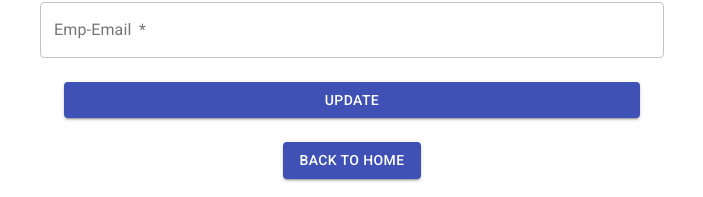
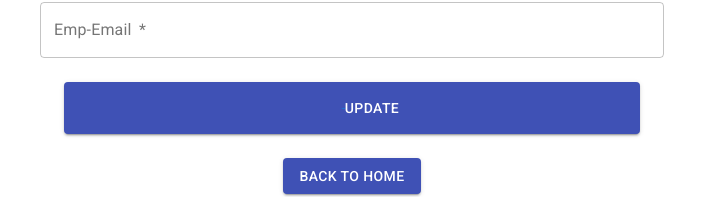
Before and after one commit to amanshukala/inffyno-task, a React (Create React App) app: page /edit/1 in a window 1280 px wide. Both pictures are taken after a click on the button "UPDATE". Shown: the part 327-524 px from the top of the page, without its empty margins (288-991 px from the left). Built offline with nearby package versions, Linux system fonts and the light colour scheme; no server answers.

Commit message:
add loading on update button and alert after success update

```diff
--- a/package.json
+++ b/package.json
@@ -16,6 +16,7 @@
     "react-dom": "^18.2.0",
     "react-router-dom": "^6.3.0",
     "react-scripts": "5.0.1",
+    "react-spinkit": "^3.0.0",
     "web-vitals": "^2.1.4"
   },
   "scripts": {
--- a/src/Pages/AlertDialog.js
+++ b/src/Pages/AlertDialog.js
@@ -4,6 +4,9 @@ import Dialog from '@mui/material/Dialog';
 import DialogActions from '@mui/material/DialogActions';
 import DialogContent from '@mui/material/DialogContent';
 import DialogContentText from '@mui/material/DialogContentText';
+import Progressbar from './Progressbar'
+
+
 //import DialogTitle from '@mui/material/DialogTitle';
 
 const  AlertDialog =(props)=> {
@@ -36,9 +39,12 @@ const  AlertDialog =(props)=> {
         </DialogContent>
         <DialogActions>
           <Button onClick={()=>props.handleClose(false)}>Cancel</Button>
+
           <Button onClick={()=>props.handleClose(true)} autoFocus  sx={{color :"red"}}>
             DELETE
           </Button>
+
+
         </DialogActions>
       </Dialog>
     </div>
--- a/src/Pages/Edit.js
+++ b/src/Pages/Edit.js
@@ -1,9 +1,15 @@
 import { Typography, Box, makeStyles, Grid, TextField, Button } from "@material-ui/core"
-import { deepPurple, green, red } from '@material-ui/core/colors';
+import { green, red } from '@material-ui/core/colors';
+import Alert from '@mui/material/Alert';
+import Snackbar from '@mui/material/Snackbar';
+import MuiAlert from '@mui/material/Alert';
+import Stack from '@mui/material/Stack';
+
 import { useState, useEffect } from "react";
 
 import { useNavigate, useParams } from "react-router-dom";
 import axios from "axios";
+import Progressbar from "./Progressbar";
 const useStyles = makeStyles({
   headingColor: {
     backgroundColor: red[400],
@@ -19,21 +25,32 @@ const useStyles = makeStyles({
 const Edit = () => {
   const classes = useStyles();
   const { id } = useParams();
+  const [isopen_progress, setIsopen_progress] = useState(false)
+
   const navigate = useNavigate();
   const [employee, setEmployee] = useState({
-    id : "",
+    id: "",
     avatar: "",
     first_name: "",
     last_name: "",
     email: "",
+  });
 
-  });
+  const [error_check, setError_setcheck] = useState(
+    {
+      error_succ: false,
+      error_fail: false,
+    }
+  )
   useEffect(() => {
     async function getemployee() {
       try {
+
         const employees = await axios.get(`https://reqres.in/api/users/${id}`)
 
+
         setEmployee(employees.data.data);
+
       } catch (error) {
         console.log("Something is Wrong");
       }
@@ -41,7 +58,7 @@ const Edit = () => {
     getemployee();
   }, [id]);
 
-  function onTextFieldChange(e,key) {
+  function onTextFieldChange(e, key) {
 
     setEmployee({
       ...employee, [key]: e.target.value
@@ -51,15 +68,22 @@ const Edit = () => {
   async function onFormSubmit(e) {
     e.preventDefault()
     try {
-       const updateData = await axios.put(`https://reqres.in/api/users/${id}`,employee)
-      if(updateData.status === 200){
-        console.log( "succeds")
+      setIsopen_progress(true)
+      const updateData = await axios.put(`https://reqres.in/api/users/${id}`, employee)
+
+
+      if (updateData.status === 200) {
+
+        setError_setcheck({ ...error_check, error_succ: true, error_fail: false })
+        console.log("succeds")
 
       }
-      else{
+      else {
+        setError_setcheck({ ...error_check, error_succ: false, error_fail: true })
         console.log("unsecfull")
       }
-       navigate("/")
+      setIsopen_progress(false)
+
     } catch (error) {
       console.log("Something is Wrong");
     }
@@ -70,22 +94,31 @@ const Edit = () => {
   return (
     <>
 
-
-      <Grid container justifyContent ="center" spacing={4}>
-        <Grid item md={6} xs={12}>
+      <Stack spacing={2} >
+        <Snackbar open={error_check.error_succ}
+          anchorOrigin={{ vertical: "top", horizontal: "right" }}
+          autoHideDuration={6000} onClose={() => setError_setcheck({ error_succ: false })} >
+          <Alert onClose={() => setError_setcheck({ error_succ: false })} severity="success" sx={{ width: '100%' }}>
+            This is a success message!
+          </Alert>
+        </Snackbar>
+      </Stack>
+      <Grid container justifyContent="center" spacing={4} >
+        <Grid item md={6} xs={12} sx={{marginRight :"188px"}} >
           <Box textAlign="center" p={2} className={classes.addStuColor} mb={2}>
             <Typography variant="h4">Edit Employee</Typography>
           </Box>
+
           <form>
             <Grid container spacing={2}>
 
 
 
-              <Box component="div" display="flex" sx={{width:"100%" ,alignItems:"center"}}>
-                 <Grid item xs={12} sm={6}>
+              <Box component="div" display="flex" sx={{ width: "100%", alignItems: "center" }}>
+                <Grid item xs={12} sm={6}>
                   <TextField autoComplete="id" name="id" variant="outlined" value={employee.id} required fullWidth id="id" label="ID" autoFocus aria-readonly />
                 </Grid>
-                <Grid item xs={12} sm={6}   align="center" >
+                <Grid item xs={12} sm={6} align="center" >
                   <Box
                     component="img"
                     sx={{
@@ -99,27 +132,36 @@ const Edit = () => {
                     alt="The house from the offer."
                     src={employee.avatar}
                   />
-                  <TextField autoComplete="emp_profile" name="emp_profile" variant="outlined" value={employee.avatar} required fullWidth id="emp_profile" label="Profile" onChange={e => onTextFieldChange(e,"avatar")} />
+                  <TextField autoComplete="emp_profile" name="emp_profile" variant="outlined" value={employee.avatar} required fullWidth id="emp_profile" label="Profile" onChange={e => onTextFieldChange(e, "avatar")} />
                 </Grid>
               </Box>
 
               <Grid item xs={12}>
-                <TextField autoComplete="emp_name" name="emp_name" variant="outlined" value={employee.first_name} required fullWidth id="emp_name" label="Emp-Name " onChange={e => onTextFieldChange(e,"first_name")} />
-                                                                                                                                                                            {/* OR */}
-                                                                                                                                                                {/* (e)=> setEmployee({...employee , emp_name : e.target.value}) */}
-                                                                                                                                                                {/* emp_name ye name attribute hai */}
+                <TextField autoComplete="emp_name" name="emp_name" variant="outlined" value={employee.first_name} required fullWidth id="emp_name" label="Emp-Name " onChange={e => onTextFieldChange(e, "first_name")} />
+                {/* OR */}
+                {/* (e)=> setEmployee({...employee , emp_name : e.target.value}) */}
+                {/* emp_name ye name attribute hai */}
 
               </Grid>
               <Grid item xs={12}>
-                <TextField autoComplete="emp_last" name="emp_last" variant="outlined" value={employee.last_name} required fullWidth id="emp_last" label="Emp-Last " onChange={e => onTextFieldChange(e ,"last_name")} />
+                <TextField autoComplete="emp_last" name="emp_last" variant="outlined" value={employee.last_name} required fullWidth id="emp_last" label="Emp-Last " onChange={e => onTextFieldChange(e, "last_name")} />
               </Grid>
               <Grid item xs={12}>
-                <TextField autoComplete="emp_email" name="emp_email" variant="outlined" value={employee.email} required fullWidth id="emp_email" label="Emp-Email " onChange={e=> onTextFieldChange(e,"email")} />
+                <TextField autoComplete="emp_email" name="emp_email" variant="outlined" value={employee.email} required fullWidth id="emp_email" label="Emp-Email " onChange={e => onTextFieldChange(e, "email")} />
               </Grid>
             </Grid>
             <Box m={3}>
-              <Button type="button" variant="contained" color="primary" fullWidth onClick={onFormSubmit}> Update </Button>
+              <Button type="button" variant="contained" color="primary" fullWidth onClick={onFormSubmit}>
+                {isopen_progress ? <Progressbar /> : ""}
+                Update
+              </Button>
             </Box>
+
+
+            {/* {error_check.error_succ ? <Alert severity="success">This is a success alert — check it out!</Alert> : ""}
+            {error_check.error_fail ?<Alert severity="error">This is an error alert — check it out!</Alert>  :""} */}
+
+
           </form>
           <Box m={3} textAlign="center">
             <Button variant="contained" color="primary" onClick={handleClick}>Back to Home</Button>
--- /dev/null
+++ b/src/Pages/Progressbar.js
@@ -0,0 +1,12 @@
+import * as React from 'react';
+import CircularProgress from '@mui/material/CircularProgress';
+import Box from '@mui/material/Box';
+
+const  Progressbar =()=> {
+  return (
+    <Box sx={{ display: 'flex' }}>
+      <CircularProgress />
+    </Box>
+  );
+}
+  export default Progressbar;
```
Also changed, not shown: src/Pages/List.js (+16 -2 lines), 1 other file (tests, documents, lock files or other folders).
